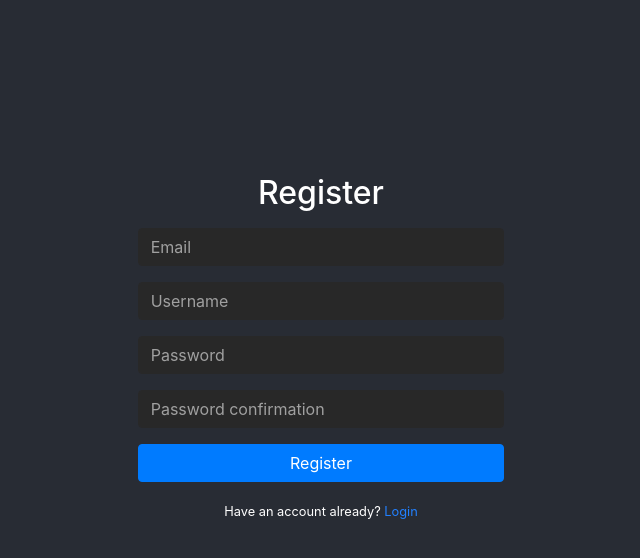
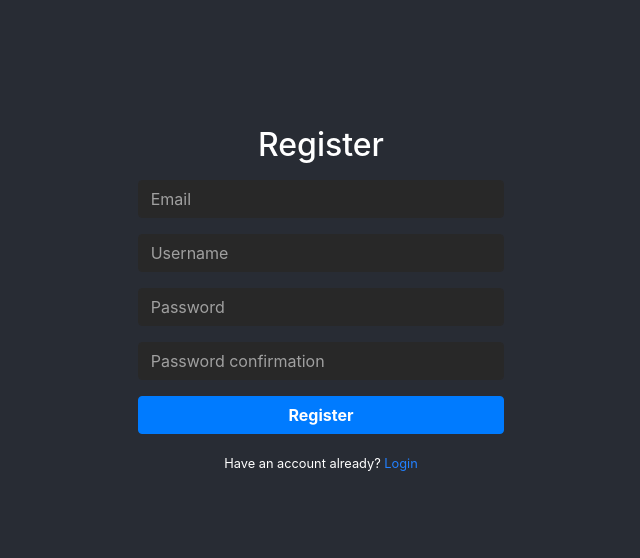
Before and after one commit to IAmVisco/pardon, a React (Create React App) app: page /register in a window 1280 px wide. Shown: the top 558 px of the page, without its empty margins (319-959 px from the left). Built offline with nearby package versions, Linux system fonts and the light colour scheme.

Commit message:
Center forms, make button labels bold

```diff
--- a/src/components/Login.js
+++ b/src/components/Login.js
@@ -13,7 +13,7 @@ const Login = (props) => {
 
   useEffect(() => {
     if (localStorage.getItem('token')) {
-      this.props.history.push('/')
+      props.history.push('/')
     }
   })
 
@@ -70,7 +70,7 @@ const Login = (props) => {
               />
               <Form.Control.Feedback type='invalid'>{error}</Form.Control.Feedback>
             </Form.Group>
-            <Button ref={node => buttonNode = node} variant='primary' type='submit'>Login
+            <Button ref={node => buttonNode = node} variant='primary' type='submit'><b>Login</b>
               <Spinner
                 ref={node => spinnerNode = node}
                 animation='border'
--- a/src/components/Register.js
+++ b/src/components/Register.js
@@ -120,7 +120,7 @@ class Register extends React.Component {
                   isInvalid={this.state.passwordConfirmation !== this.state.password} />
                 <Form.Control.Feedback type="invalid">Passwords don't match.</Form.Control.Feedback>
               </Form.Group>
-              <Button variant="primary" type="submit">Register
+              <Button variant="primary" type="submit"><b>Register</b>
                 <Spinner
                   animation="border"
                   className="btn-spinner ml-1 d-none"
--- a/src/styles/AuthForm.scss
+++ b/src/styles/AuthForm.scss
@@ -8,7 +8,6 @@
 .login-form,
 .register-form {
   @include card-shared();
-  margin: 40% 0;
   text-align: center;
   padding: 15px;
 
@@ -25,3 +24,11 @@
     margin-bottom: 1rem;
   }
 }
+
+.login-form {
+  margin: 40% 0;
+}
+
+.register-form {
+    margin: 28% 0;
+}
```
